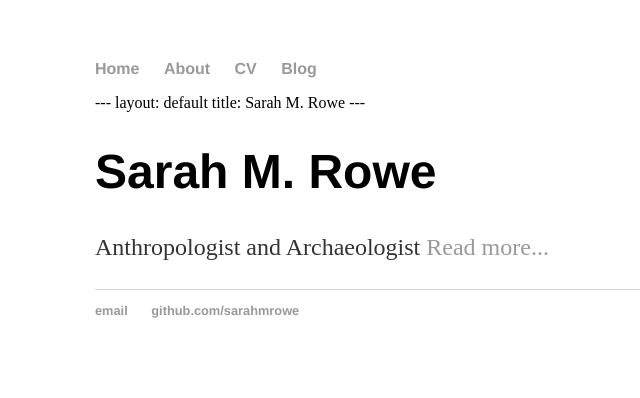
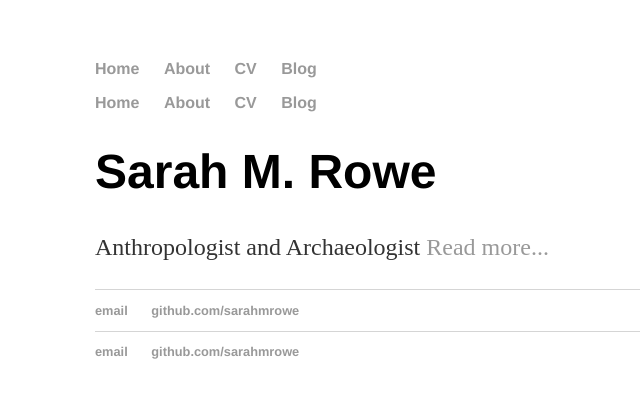
Before and after one commit to sarahmrowe/sarahmrowe.github.io, a Jekyll site: the page built from index.html, in a window 1280 px wide. Shown: the top 398 px of the page, without its empty margins (97-737 px from the left). Built offline with Jekyll 4.4.1, drawn with Linux system fonts in a browser that asks for light colours.

Commit message:
Update index.html

```diff
--- a/index.html
+++ b/index.html
@@ -15,10 +19,6 @@
     		</ul>
 		</nav>
 		<div class="container">
----
-layout: default
-title: Sarah M. Rowe
----
     		<div class="blurb">
         		<h1>Sarah M. Rowe</h1>
 				<p>Anthropologist and Archaeologist <a href="/about">Read more...</a></p>
```
Also changed, not shown: other parts of index.html (+4 -0 lines).
